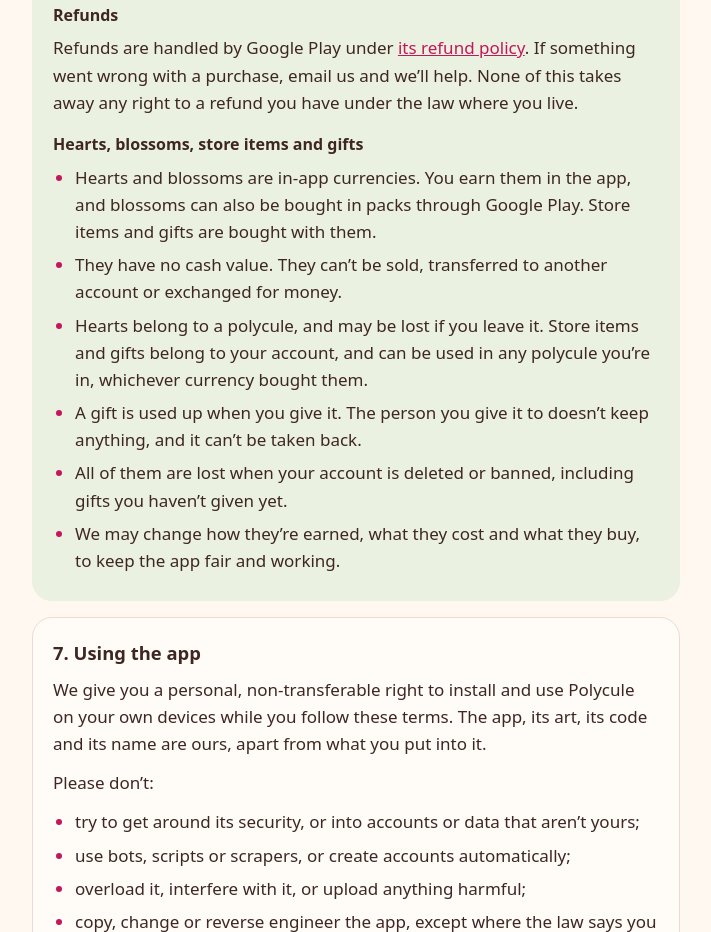
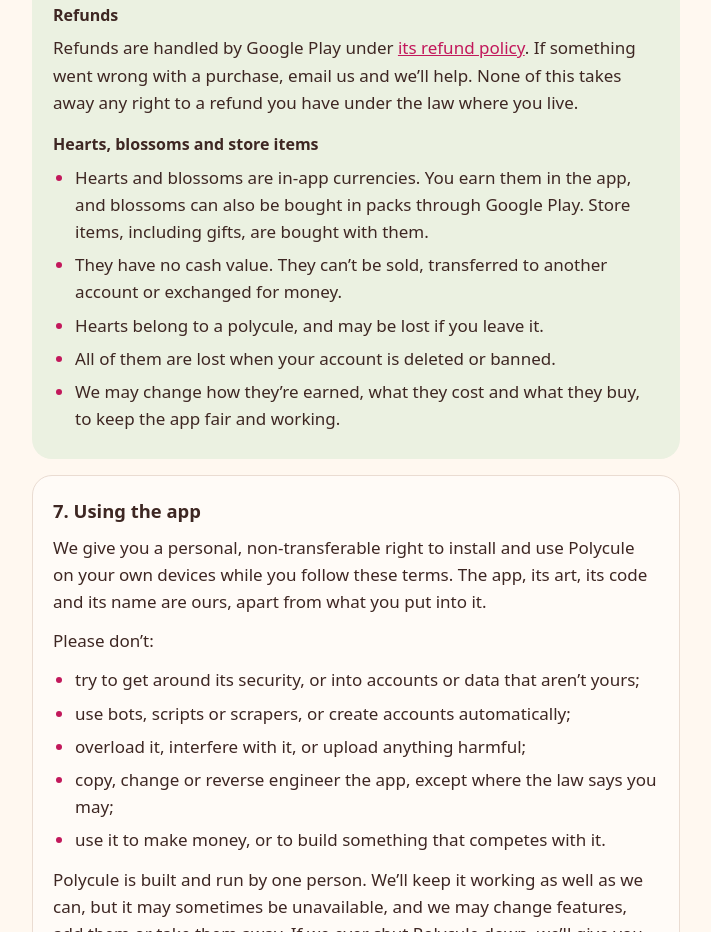
Before and after one commit to game-noodles/polycule, a plain HTML site: page terms/index.html in a window 1280 px wide. Shown: the part 4458-5390 px from the top of the page, without its empty margins (284-995 px from the left). Drawn offline with Linux system fonts and the light colour scheme.

Commit message:
Update terms regarding in-app currencies and gifts

```diff
--- a/terms/index.html
+++ b/terms/index.html
@@ -253,20 +253,15 @@
       None of this takes away any right to a refund you have under the law where you
       live.</p>
 
-    <h3>Hearts, blossoms, store items and gifts</h3>
+    <h3>Hearts, blossoms and store items</h3>
     <ul>
       <li>Hearts and blossoms are in-app currencies. You earn them in the app, and
-        blossoms can also be bought in packs through Google Play. Store items and
-        gifts are bought with them.</li>
+        blossoms can also be bought in packs through Google Play. Store items,
+        including gifts, are bought with them.</li>
       <li>They have no cash value. They can&#x2019;t be sold, transferred to another
         account or exchanged for money.</li>
-      <li>Hearts belong to a polycule, and may be lost if you leave it. Store items
-        and gifts belong to your account, and can be used in any polycule you&#x2019;re
-        in, whichever currency bought them.</li>
-      <li>A gift is used up when you give it. The person you give it to doesn&#x2019;t
-        keep anything, and it can&#x2019;t be taken back.</li>
-      <li>All of them are lost when your account is deleted or banned, including
-        gifts you haven&#x2019;t given yet.</li>
+      <li>Hearts belong to a polycule, and may be lost if you leave it.</li>
+      <li>All of them are lost when your account is deleted or banned.</li>
       <li>We may change how they&#x2019;re earned, what they cost and what they buy, to keep
         the app fair and working.</li>
     </ul>
```
